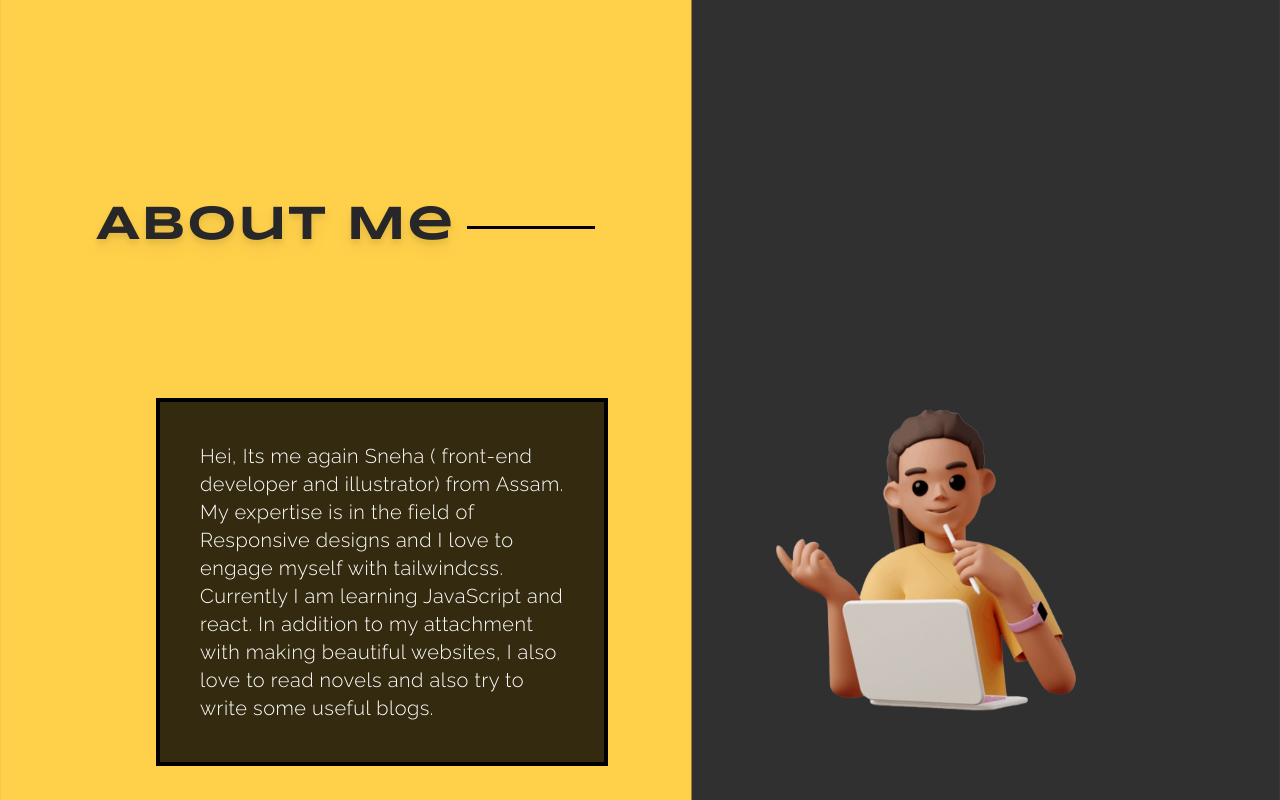
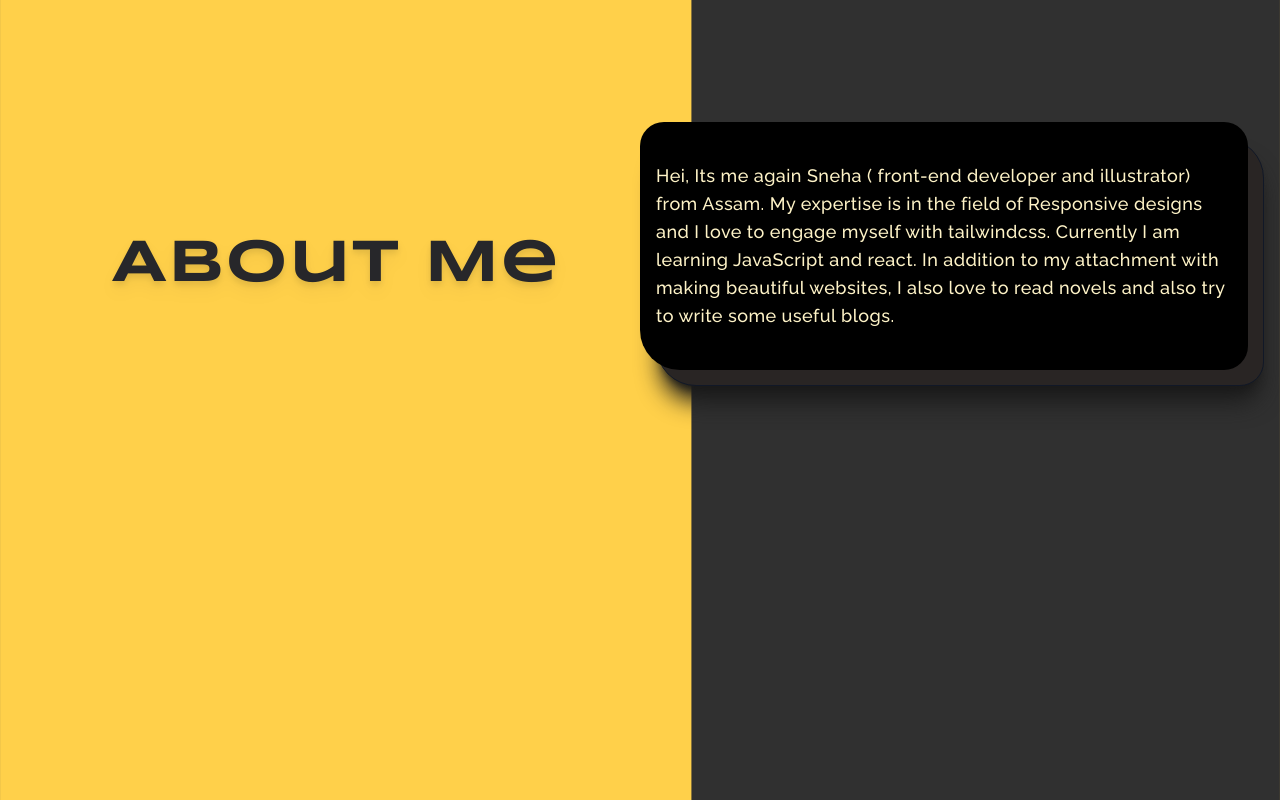
Before and after one commit to snehap02/my-portfolio, a website built with Vite: page index.html in a window 1280 px wide. Shown: the part 720-1520 px from the top of the page. Built offline with nearby package versions, Linux system fonts and the light colour scheme; files whose address does not match are found by name.

Commit message:
new changes

```diff
--- a/index.html
+++ b/index.html
@@ -34,18 +34,30 @@
             </h1>
         </section>
 
-        <section id="about" class="about-section mt-20 min-h-screen">
-            <h1 class="relative text-2xl sm:text-3xl md:text-4xl lg:text-5xl lg:mt-56 md:mt-16 sm:mt-12 font-syncopate font-semibold text-zinc-800 drop-shadow-lg tracking-wide lg:ml-16">About Me</h1>
-            <div class="absolute w-32 h-[3px] bg-black -mt-5 ml-48 sm:ml-[230px] md:ml-72 lg:ml-[435px] lg:-mt-6"></div>
-            <div class="mt-10 flex flex-col-reverse justify-center items-center md-5:flex md-5:flex-row md-5:mt-24 lg:mt-32">
+        <section id="about" class="about-section mt-20 min-h-screen md-5:mt-28 lg:mt-36">
+            <h1 class="relative text-2xl sm:text-3xl md:text-4xl lg:text-5xl lg:mt-56 md:mt-16 sm:mt-12 font-syncopate font-semibold text-zinc-800 drop-shadow-lg tracking-wide lg:ml-16 lg:hidden">About Me</h1>
+            <div class="absolute w-32 h-[3px] bg-black -mt-5 ml-48 sm:ml-[230px] md:ml-72 lg:ml-[435px] lg:-mt-6 lg:hidden"></div>
+            <div class="mt-10 flex flex-col-reverse justify-center items-center md-5:flex-row lg:mt-32 lg:hidden">
                 <h1 class="bg-black text-white mx-4 p-5 font-raleway text-md sm:text-lg font-medium tracking-wide ring-4 sm:p-10 md:z-50 md:mx-28 bg-opacity-80 ring-black md-5:-mx-1 md-5:mt-6 lg:mx-20 2xl:mx-44 xl:font-light xl:mx-32 xl:text-xl">
                     Hei, Its me again Sneha ( front-end developer and illustrator) from Assam. My expertise is in the field of Responsive designs and I love to engage myself with tailwindcss. Currently I am learning JavaScript and react. In addition to my attachment with making beautiful websites, I also love to read novels and also try to write some useful blogs.
                 </h1>
                 <img src="/images/pro.png" alt="about-image" class="w-80 sm:w-96 md:w-[420px] lg:order-2 xl:mr-24 lg-1:mr-44 lg-1:-mt-3">
             </div>
+
+            <div class="hidden lg:grid lg:grid-cols-2 mt-32">
+                <h1 class="font-syncopate font-semibold text-6xl text-zinc-800 drop-shadow-lg tracking-wide pt-28 text-center">About Me</h1>
+                <div class="relative px-4 py-10 rounded-3xl rounded-bl-[40px] bg-black">
+                    <div class="">
+                        <h1 class="text-amber-100 font-raleway text-lg font-medium tracking-wide">
+                            Hei, Its me again Sneha ( front-end developer and illustrator) from Assam. My expertise is in the field of Responsive designs and I love to engage myself with tailwindcss. Currently I am learning JavaScript and react. In addition to my attachment with making beautiful websites, I also love to read novels and also try to write some useful blogs.
+                        </h1>
+                    </div>
+                    <div class="absolute w-full h-full bg-stone-800 rounded-3xl rounded-tr-[40px] -mt-[220px] border border-gray-900 shadow-xl shadow-[#1a1a1a] -z-40 rounded-bl-[40px] lg-2:top-[236px]"></div>
+                </div>
+            </div>
         </section>
 
-        <section class="project-section border-2" id="projects">
+        <section class="project-section border-2 mt-16" id="projects">
             <h1 class="relative text-2xl sm:text-3xl md:text-4xl font-syncopate font-semibold text-zinc-900 lg:text-amber-500 drop-shadow-lg tracking-wide lg:ml-16 lg:text-right">My projects</h1>
             <div class="absolute w-32 h-[3px] bg-black lg:right-0 lg:mr-9 lg:bg-amber-500"></div>
             <div>
--- a/tailwind.config.js
+++ b/tailwind.config.js
@@ -33,7 +33,8 @@ module.exports = {
         'md-3': '871px',
         'md-4': '914px',
         'md-5': '943px',
-        'lg-1': '1430px'
+        'lg-1': '1430px',
+        'lg-2': '1199px'
       },
       borderRadius:{
         '5xl': '3rem'
```
